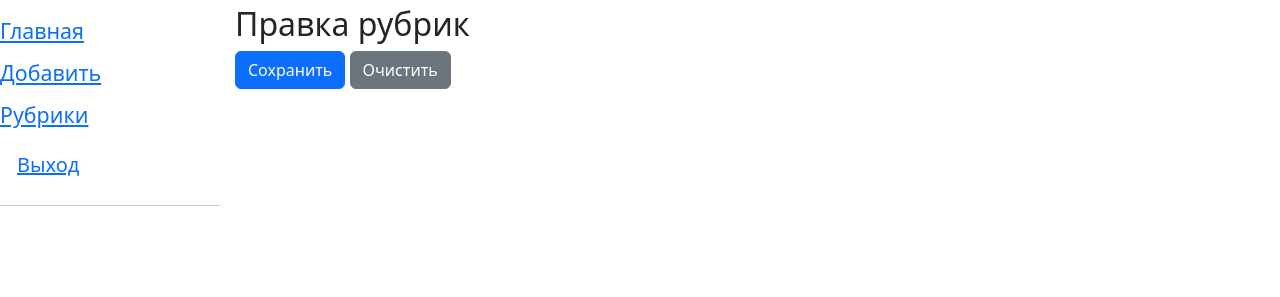
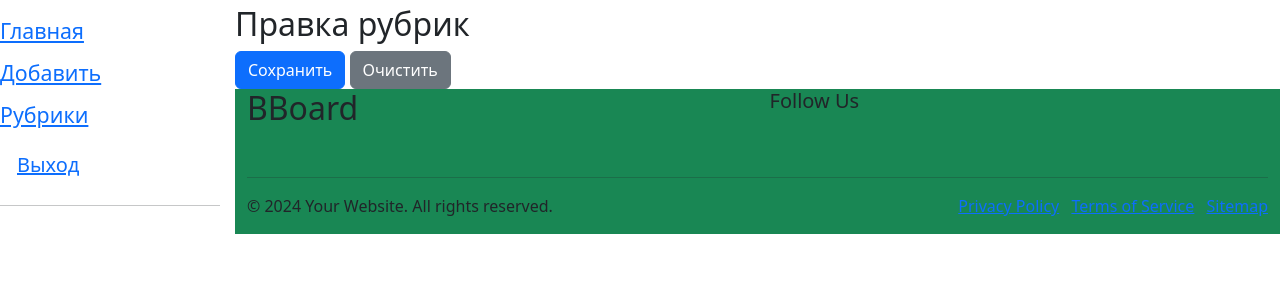
Before and after one commit to sudzuki1344/bboard, a Django app: page /rubrics/ in a window 1280 px wide. Shown: the part 67-364 px from the top of the page. Run offline with Django 5.2, Linux system fonts and the light colour scheme; a user stored in the database is signed in; some libraries are stand-ins or nearby versions.

Commit message:
lesson_30 files

```diff
--- a/templates/bboard/bb_create.html
+++ b/templates/bboard/bb_create.html
@@ -22,7 +22,7 @@
             {% bootstrap_field form.title placeholder='Товар' show_label=false %}
 
             {% bootstrap_form form exclude='rubric,title' %}
-          {% bootstrap_button 'Добавить' %}
+            {% bootstrap_button 'Добавить' %}
 
 {#        <button type="submit">Добавить</button>#}
     </form>
--- a/templates/bboard/index.html
+++ b/templates/bboard/index.html
@@ -29,4 +29,5 @@
 
     {% bootstrap_pagination page size='sm' pages_to_show=5 %}
 
+
 {% endblock %}
--- a/templates/bboard/rubrics.html
+++ b/templates/bboard/rubrics.html
@@ -1,15 +1,16 @@
 {% extends "layout/basic.html" %}
 {% load django_bootstrap5 %}
+
 
 
 {% block title %}Правка рубрик{% endblock %}
 
 {% block content %}
+
 <h2>Правка рубрик</h2>
 
     <form method="post">
         {% csrf_token %}
-
         {% bootstrap_formset formset %}
         {% bootstrap_button 'Сохранить' %}
         {% bootstrap_button 'Очистить' button_type='reset' button_class='btn-secondary' %}
@@ -54,4 +55,62 @@
 {#        <input type="submit" value="Сохранить">#}
     </form>
 
+<footer class="footer bg-success">
+        <div class="container">
+            <div class="row">
+                <div class="col-md-3">
+                    <h2>BBoard</h2>
+                </div>
+                <div class="col-md-3">
+                    </ul>
+                </div>
+                <div class="col-md-3">
+                    <h5>Follow Us</h5>
+                    <ul class="list-inline footer-links">
+                        <li class="list-inline-item">
+                            <a href="#">
+                                <i class="fab fa-facebook"></i>
+                            </a>
+                        </li>
+                        <li class="list-inline-item">
+                            <a href="#">
+                                <i class="fab fa-twitter"></i>
+                            </a>
+                        </li>
+                        <li class="list-inline-item">
+                            <a href="#">
+                                <i class="fab fa-instagram"></i>
+                            </a>
+                        </li>
+                        <li class="list-inline-item">
+                            <a href="#">
+                                <i class="fab fa-linkedin"></i>
+                            </a>
+                        </li>
+                    </ul>
+                </div>
+            </div>
+            <hr>
+            <div class="row">
+                <div class="col-md-6">
+                    <p>&copy; 2024 Your Website. All rights reserved.</p>
+                </div>
+                <div class="col-md-6 text-end">
+                    <ul class="list-inline footer-links">
+                        <li class="list-inline-item">
+                            <a href="#">Privacy Policy</a>
+                        </li>
+                        <li class="list-inline-item">
+                            <a href="#">Terms of Service</a>
+                        </li>
+                        <li class="list-inline-item">
+                            <a href="#">Sitemap</a>
+                        </li>
+                    </ul>
+                </div>
+            </div>
+        </div>
+</footer>
+
+
 {% endblock %}
--- /dev/null
+++ b/templates/tags/ulist.html
@@ -0,0 +1,6 @@
+<ul>
+    {% for item in items %}
+        <li>{{ item }}</li>
+    {% endfor %}
+</ul>
+<p>Итого <em>{{ item|length }}</em></p>
```
Also changed, not shown: bboard/templatetags/filtertags.py (added, +18 -0 lines), templates/bboard/bb_detail.html (+6 -1 lines), bboard/templatetags/__init__.py (added), db.sqlite3.
